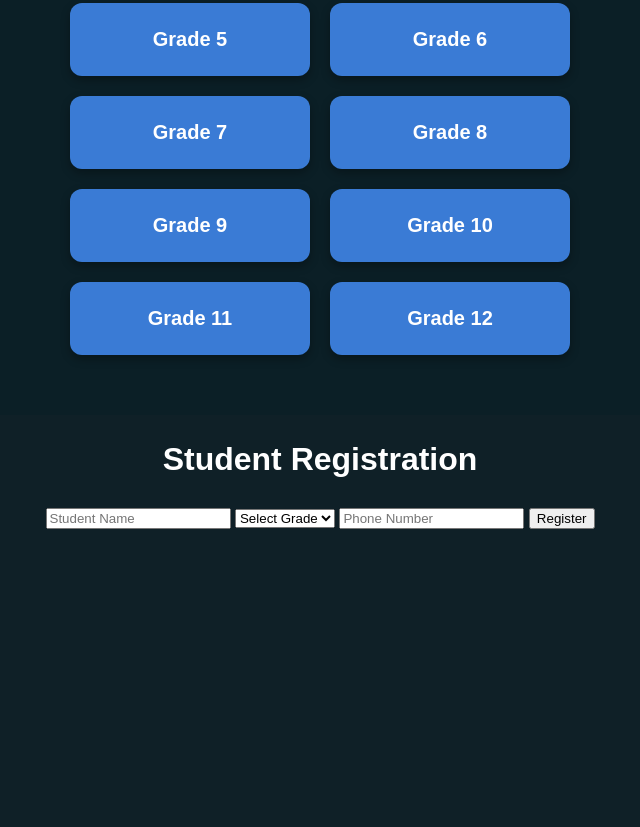
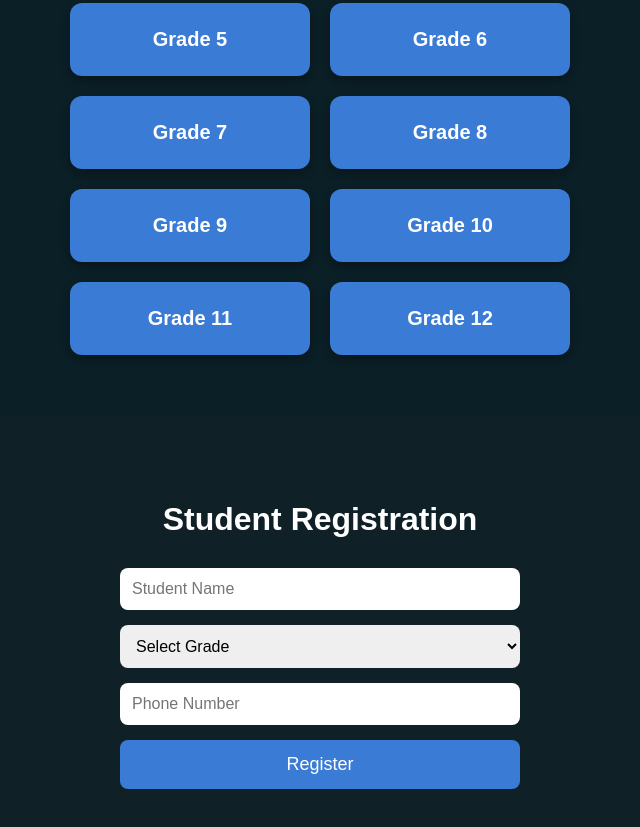
Before and after one commit to kedirabdulkadir762-cmd/username.github.io, a plain HTML site: page index.html in a window 1280 px wide. Shown: the part 978-1805 px from the top of the page, without its empty margins (320-960 px from the left). Before the commit the page ends 1507 px from the top, so only its background shows below. Drawn offline with Linux system fonts and the light colour scheme.

Commit message:
Update style.css

```diff
--- a/style.css
+++ b/style.css
@@ -177,3 +177,50 @@ background:#5aa0ff;
 transform:translateY(-5px);
 
 }
+/* REGISTER SECTION */
+
+.register{
+
+padding:60px 20px;
+background:#0f2027;
+
+}
+
+.register-form{
+
+max-width:400px;
+margin:auto;
+display:flex;
+flex-direction:column;
+gap:15px;
+
+}
+
+.register-form input,
+.register-form select{
+
+padding:12px;
+border:none;
+border-radius:8px;
+font-size:16px;
+
+}
+
+.register-form button{
+
+padding:14px;
+border:none;
+border-radius:8px;
+background:#3a7bd5;
+color:white;
+font-size:18px;
+cursor:pointer;
+transition:0.3s;
+
+}
+
+.register-form button:hover{
+
+background:#5aa0ff;
+
+}
```
